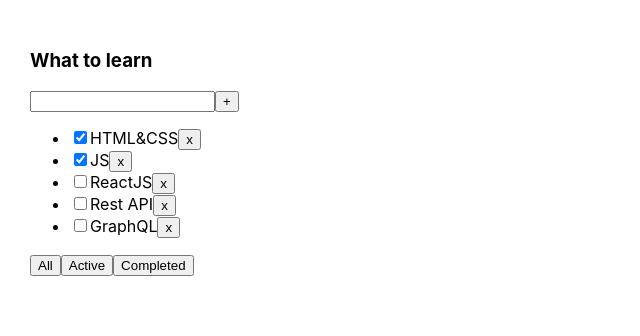
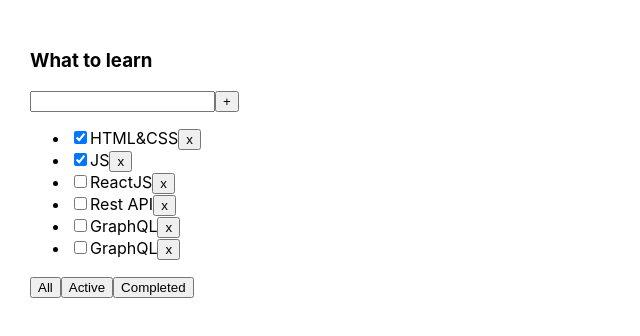
Before and after one commit to AleksanderZabrodski09/TODOlist-ts_with.dima_, a React (Create React App) app: page / in a window 1280 px wide. Shown: the top 336 px of the page, without its empty margins (0-640 px from the left). Built offline with nearby package versions, Linux system fonts and the light colour scheme.

Commit message:
create: add addTask

```diff
--- a/src/App.tsx
+++ b/src/App.tsx
@@ -1,20 +1,29 @@
 import React, {useState} from 'react';
 import './App.css';
 import {Todolist} from './Todolist';
+import {v1} from 'uuid';
 
 export type FilterValuesType = "all" | "active" | "completed";
 
 function App() {
 
   let [tasks, setTasks] = useState([
-        { id: 1, title: "HTML&CSS", isDone: true },
-        { id: 2, title: "JS", isDone: true },
-        { id: 3, title: "ReactJS", isDone: false },
-        { id: 4, title: "Rest API", isDone: false },
-        { id: 5, title: "GraphQL", isDone: false },
+    {id: v1(), title: "HTML&CSS", isDone: true},
+    {id: v1(), title: "JS", isDone: true},
+    {id: v1(), title: "ReactJS", isDone: false},
+    {id: v1(), title: "Rest API", isDone: false},
+    {id: v1(), title: "GraphQL", isDone: false},
+    {id: v1(), title: "GraphQL", isDone: false}
+
   ]);
 
-    function removeTask(id: number) {
+  const addTask = () => {
+    let task = {id: v1(), title: "new", isDone: true};
+    let NewTask = [task, ...tasks];
+    setTasks(NewTask)
+  }
+
+  function removeTask(id: string) {
     let filteredTasks = tasks.filter(t => t.id != id);
     setTasks(filteredTasks);
   }
@@ -39,7 +48,10 @@ function App() {
       <Todolist title="What to learn"
                 tasks={tasksForTodolist}
                 removeTask={removeTask}
-                      changeFilter={changeFilter} />
+                changeFilter={changeFilter}
+                addTask={addTask}
+
+      />
     </div>
   );
 }
--- a/src/Todolist.tsx
+++ b/src/Todolist.tsx
@@ -1,8 +1,8 @@
-import React from 'react';
+import React, {useState} from 'react';
 import {FilterValuesType} from './App';
 
 type TaskType = {
-    id: number
+    id: string
     title: string
     isDone: boolean
 }
@@ -10,16 +10,25 @@ type TaskType = {
 type PropsType = {
     title: string
     tasks: Array<TaskType>
-    removeTask: (taskId: number) => void
+    removeTask: (taskId: string) => void
     changeFilter: (value: FilterValuesType) => void
+    addTask: () => void
 }
 
 export function Todolist(props: PropsType) {
+
+    const [title,setTitle]=useState('')
+
+
+    const addTaskHandler=()=>{
+        props.addTask()
+    }
+
     return <div>
         <h3>{props.title}</h3>
         <div>
-            <input/>
-            <button>+</button>
+            <input value={title}/>
+            <button onClick={addTaskHandler}>+</button>
         </div>
         <ul>
             {
```
Lines whose indentation alone changed are shown as unchanged.
